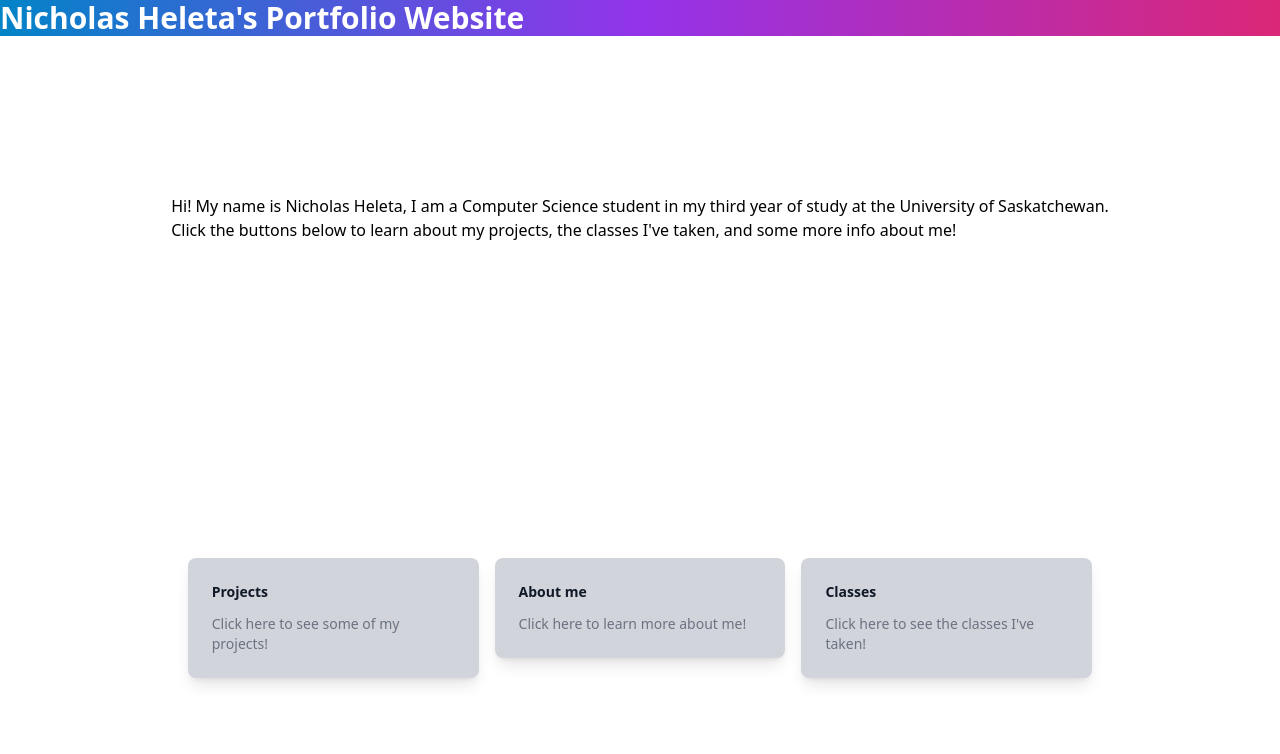
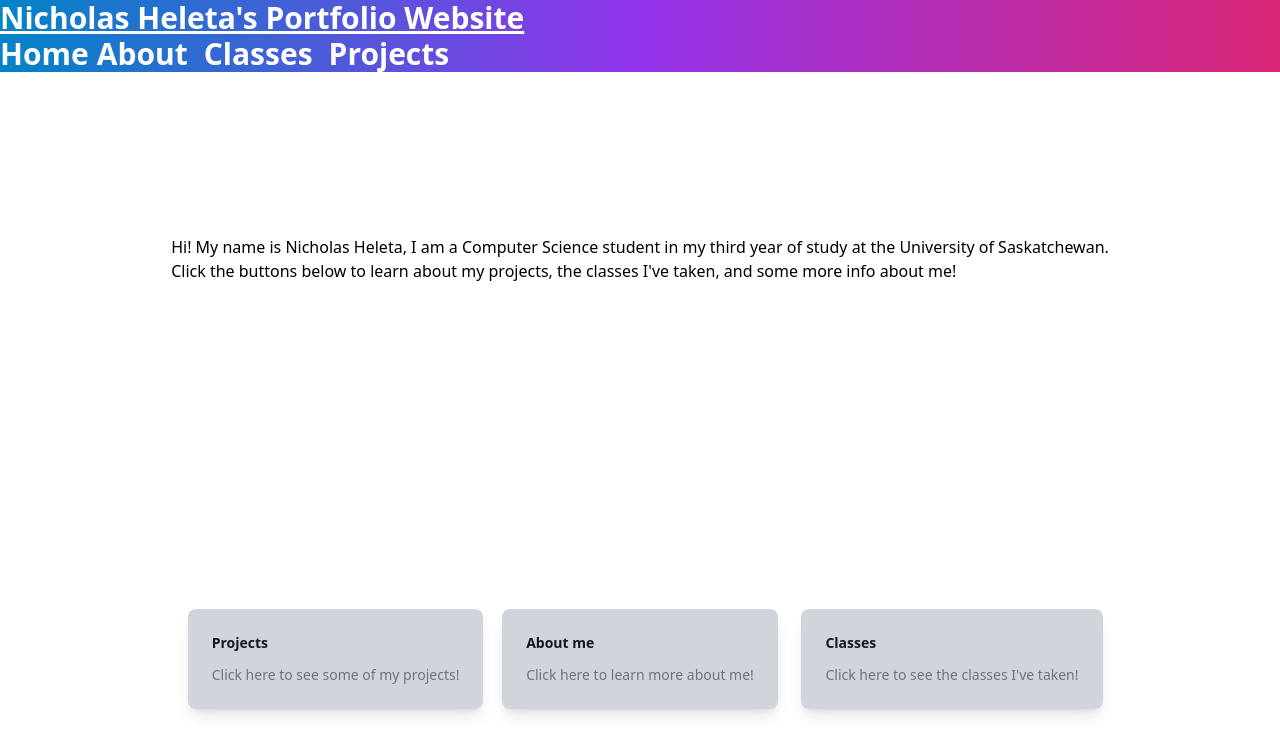
Before and after one commit to HNick11/Personal-Website-Project, a React (Create React App) app in the folder my-app/: page / in a window 1280 px wide. Shown: the top 754 px of the page. Built offline with nearby package versions, Linux system fonts and the light colour scheme.

Commit message:
NavBar and GitHubButton
Created a button that allows me to link the various project repos i will have on my project page. Also added a navbar to the home page for ui design stuff and made the navcards all the same

```diff
--- a/my-app/src/App.js
+++ b/my-app/src/App.js
@@ -1,16 +1,31 @@
 import './index.css';
-import test from './test.png';
 import NavCard from './components/NavCard';
-import TextCard from './components/TextCard';
 import { Link } from 'react-router-dom';
 
 
 function App() {
+  //TODO Add more stuff to this page
   return (
     <div>
-      <h1 class="w-full text-3xl text-white font-bold bg-gradient-to-r from-sky-600 via-purple-600 to-pink-600">
-      Nicholas Heleta's Portfolio Website
-    </h1>
+      <h1 class="w-full text-3xl underline text-white font-bold bg-gradient-to-r from-sky-600 via-purple-600 to-pink-600">
+                Nicholas Heleta's Portfolio Website
+                <h2>
+                    <div class="flex    flex-row">
+                        <div    ><Link to="/">
+                    <button class="rounded hover:bg-pink-600"> Home</button>
+                    </Link></div>
+                        <div class="px-2"><Link to="/about">
+                    <button class="rounded hover:bg-pink-600"> About</button>
+                    </Link> </div>
+                        <div class="px-2"><Link to="/classes">
+                    <button class="rounded hover:bg-pink-600"> Classes</button>
+                    </Link> </div>
+                    <div class="px-2"><Link to="/projects">
+                    <button class="rounded hover:bg-pink-600"> Projects</button>
+                    </Link> </div>
+                    </div>
+                </h2>
+        </h1>
     <div class="grid place-items-center h-screen">
 
     <p>Hi! My name is Nicholas Heleta, I am a Computer Science student in my third year of study at the University of Saskatchewan.<br></br>
--- a/my-app/src/Classes.js
+++ b/my-app/src/Classes.js
@@ -26,7 +26,7 @@ return(
         </h1>
 
         <div>
-            <p>Place holder text</p>
+            <p>Place holder text for Classes page, I want to put a table of classes ive taken related to the field here</p>
         </div>
     </div>
 );
--- a/my-app/src/Projects.js
+++ b/my-app/src/Projects.js
@@ -5,6 +5,7 @@ import { Link } from 'react-router-dom';
 
 
 function Projects(){
+    // TODO Add github links
     return (
         <div>
             <h1 class="w-full text-3xl underline text-white font-bold bg-gradient-to-r from-sky-600 via-purple-600 to-pink-600">
@@ -29,6 +30,7 @@ function Projects(){
         <br></br>
         <div>
             <TextCard photo={test} text="Sample text for dice card" tag1="Dice 1" tag2="Dice 2" tag3="Dice 3"/>
+
         </div>
         </div>
     );
--- /dev/null
+++ b/my-app/src/components/GitHubButton.js
@@ -0,0 +1,17 @@
+import '../index.css';
+import logo from '../GitHub-Mark.png';
+
+function GitHubButton(props){
+    return(
+        <div>
+            <a href={props.link}>
+                <button class=" inline-block w-full rounded-full bg-purple-600 text-white pr-10 pt-1 px-2">
+                    <img class='float-left ml-4 pb-1 w-8 h-8'src={logo}></img>
+                    GitHub repository for {props.title}
+                    </button>
+            </a>
+        </div>
+    );
+}
+
+export default GitHubButton;
--- a/my-app/src/components/NavCard.js
+++ b/my-app/src/components/NavCard.js
@@ -3,9 +3,8 @@ import '../index.css';
 function NavCard(props){
     return (
     <div>
-    <a class="group block bg-gray-300 max-w-xs mx-auto rounded-lg p-6 bg-whitering-1 ring-gray-900/5 shadow-lg space-y-3 hover:bg-gradient-to-r from-sky-600 via-purple-600 to-pink-600 hover:ring-sky-500">
+    <a class="group block bg-gray-300 w-max h-max mx-auto rounded-lg p-6 bg-whitering-1 ring-gray-900/5 shadow-lg space-y-3 hover:bg-gradient-to-r from-sky-600 via-purple-600 to-pink-600 hover:ring-sky-500">
         <div class="flex items-center space-x-3">
-
         <h3 class="text-gray-900 group-hover:text-white text-sm font-semibold">{props.title}</h3>
         </div>
     <p class="text-gray-500 group-hover:text-white text-sm">{props.text}</p>
--- a/my-app/src/components/TextCard.js
+++ b/my-app/src/components/TextCard.js
@@ -1,4 +1,5 @@
 import '../index.css';
+import GitHubButton from './GitHubButton';
 
 function TextCard(props){
 return (
@@ -15,7 +16,8 @@ return (
     <span class="inline-block bg-gray-200 rounded-full px-3 py-1 text-sm font-semibold text-gray-700 mr-2 mb-2">{props.tag1}</span>
     <span class="inline-block bg-gray-200 rounded-full px-3 py-1 text-sm font-semibold text-gray-700 mr-2 mb-2">{props.tag2}</span>
     <span class="inline-block bg-gray-200 rounded-full px-3 py-1 text-sm font-semibold text-gray-700 mr-2 mb-2">{props.tag3}</span>
-  </div>
+    <GitHubButton link="https://github.com/HNick11" title="Github home page"/>
+    </div>
 </div>
     </div>
 );
```
Also changed, not shown: my-app/src/GitHub-Mark.png (added).
